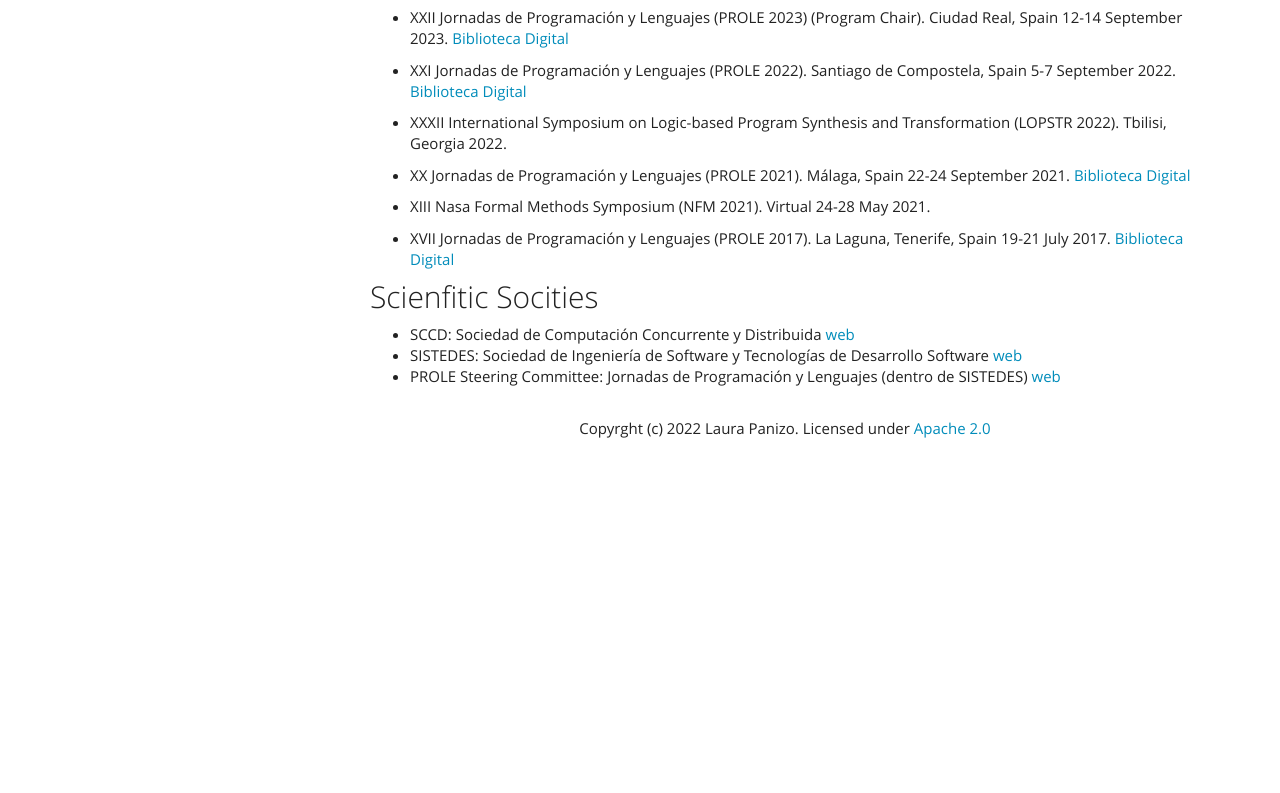
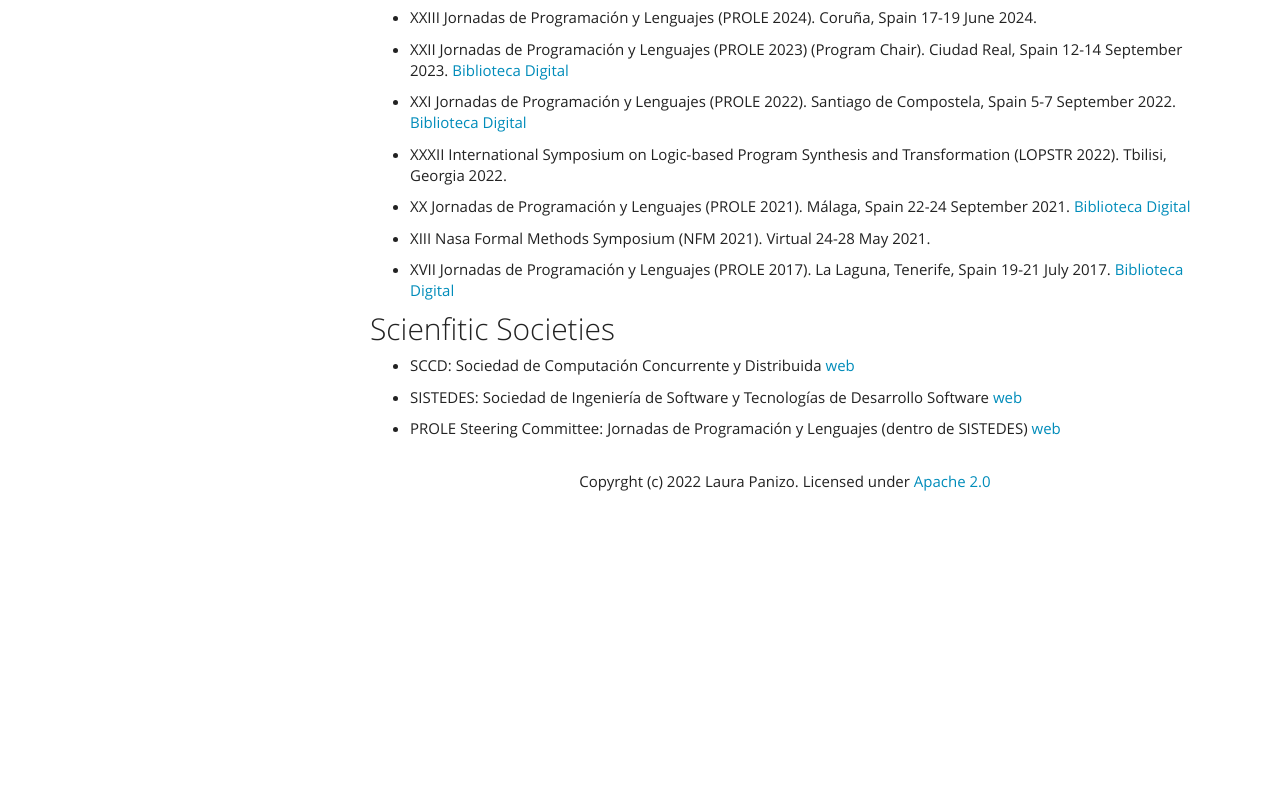
Before and after one commit to LauraPanizo/LauraPanizo.github.io, a plain HTML site: page other.html in a window 1280 px wide. Shown: the part 528-1321 px from the top of the page. Drawn offline with nearby package versions, Linux system fonts and the light colour scheme; some packages are replaced by stand-ins of ours.

Commit message:
Update other.html
Typo corrected

```diff
--- a/other.html
+++ b/other.html
@@ -383,6 +383,8 @@ Torremolinos, Málaga, Spain 6 - 8 Jun 2007</p></li>
 <p><br />
 </p>
 <ul>
+<li><p>XXIII Jornadas de Programación y Lenguajes (PROLE 2024). Coruña,
+Spain 17-19 June 2024.</p></li>
 <li><p>XXII Jornadas de Programación y Lenguajes (PROLE 2023) (Program
 Chair). Ciudad Real, Spain 12-14 September 2023. <a
 href="https://biblioteca.sistedes.es/communities/62a21e75-6837-4a0a-aee0-714ea3ce8076">Biblioteca
@@ -405,15 +407,16 @@ href="https://biblioteca.sistedes.es/communities/be92c81f-59f4-4efb-a111-8d86fc8
 Digital</a></p></li>
 </ul>
 </div>
-<div id="scienfitic-socities" class="section level2">
-<h2>Scienfitic Socities</h2>
+<div id="scienfitic-societies" class="section level2">
+<h2>Scienfitic Societies</h2>
 <ul>
-<li>SCCD: Sociedad de Computación Concurrente y Distribuida <a
-href="http://sccd.unizar.es/">web</a></li>
-<li>SISTEDES: Sociedad de Ingeniería de Software y Tecnologías de
-Desarrollo Software <a href="https://www.sistedes.es/">web</a></li>
-<li>PROLE Steering Committee: Jornadas de Programación y Lenguajes
-(dentro de SISTEDES) <a href="https://prole.webs.upv.es/">web</a></li>
+<li><p>SCCD: Sociedad de Computación Concurrente y Distribuida <a
+href="http://sccd.unizar.es/">web</a></p></li>
+<li><p>SISTEDES: Sociedad de Ingeniería de Software y Tecnologías de
+Desarrollo Software <a href="https://www.sistedes.es/">web</a></p></li>
+<li><p>PROLE Steering Committee: Jornadas de Programación y Lenguajes
+(dentro de SISTEDES) <a
+href="https://prole.webs.upv.es/">web</a></p></li>
 </ul>
 </div>
 
```
